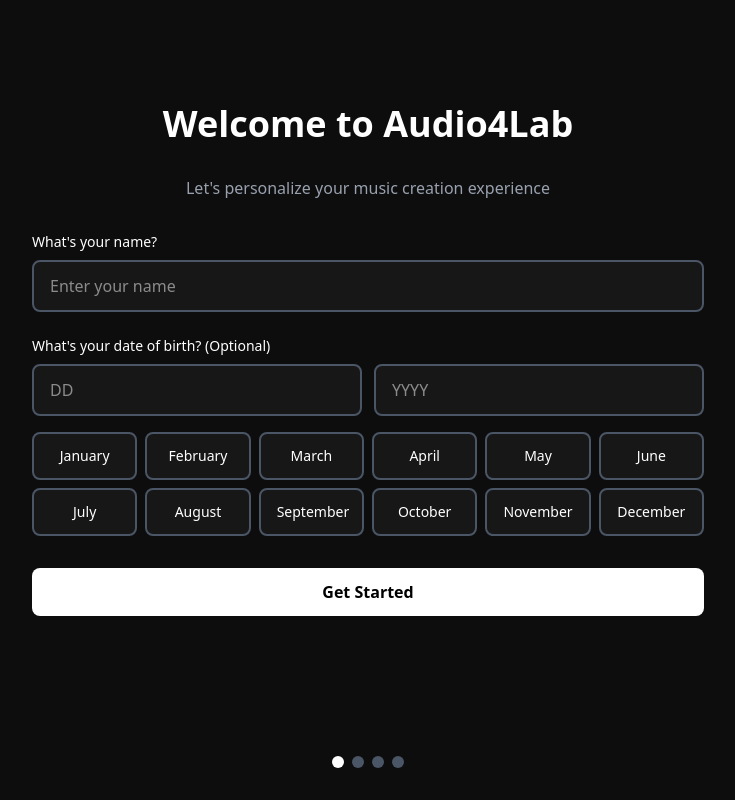
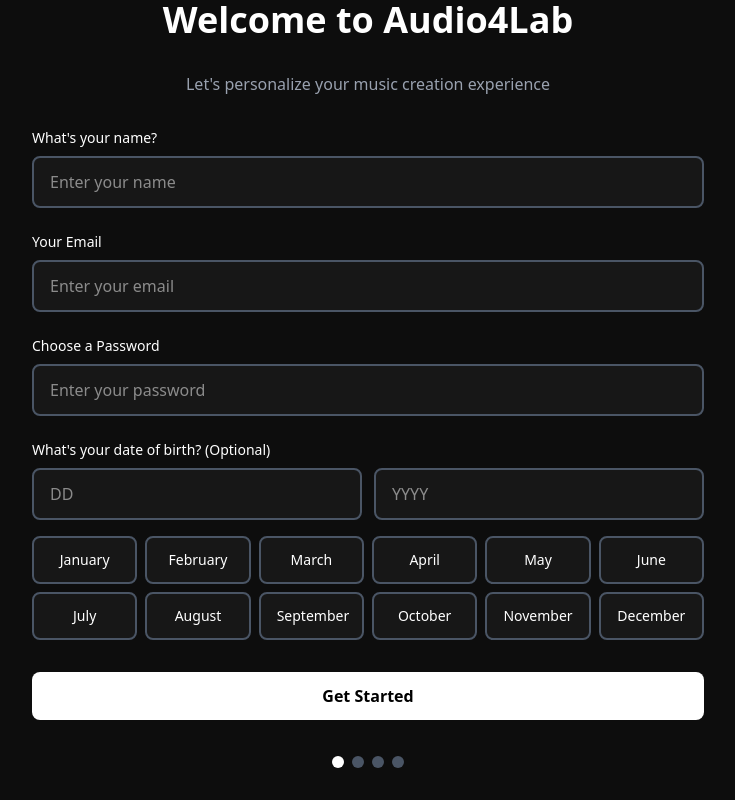
Before and after one commit to devtofunmi/audio4lab, a Next.js app: page /onboarding in a window 1280 px wide. Shown: the whole page, without its empty margins (272-1007 px from the left). Built offline with nearby package versions, Linux system fonts and the light colour scheme.

Commit message:
add email and password fileds

```diff
--- a/components/OnboardingSteps.tsx
+++ b/components/OnboardingSteps.tsx
@@ -21,6 +21,8 @@
 
 interface PersonalInfo {
   name?: string;
+  email?: string;
+  password?: string;
   dateOfBirth?: {
     day?: string;
     month?: string;
@@ -334,6 +336,32 @@
 
         <div>
           <label className="block text-left text-sm font-medium mb-2 text-white">
+            Your Email
+          </label>
+          <input
+            type="email"
+            value={personalInfo.email || ""}
+            onChange={(e) => updateField("email", e.target.value)}
+            className="w-full px-4 py-3 bg-[#171717] border-2 border-gray-600 rounded-lg focus:border-white focus:outline-none transition-colors text-white"
+            placeholder="Enter your email"
+          />
+        </div>
+
+        <div>
+          <label className="block text-left text-sm font-medium mb-2 text-white">
+            Choose a Password
+          </label>
+          <input
+            type="password"
+            value={personalInfo.password || ""}
+            onChange={(e) => updateField("password", e.target.value)}
+            className="w-full px-4 py-3 bg-[#171717] border-2 border-gray-600 rounded-lg focus:border-white focus:outline-none transition-colors text-white"
+            placeholder="Enter your password"
+          />
+        </div>
+
+        <div>
+          <label className="block text-left text-sm font-medium mb-2 text-white">
             What&apos;s your date of birth? (Optional)
           </label>
           <div className="grid grid-cols-2 gap-3 mb-4">
```
